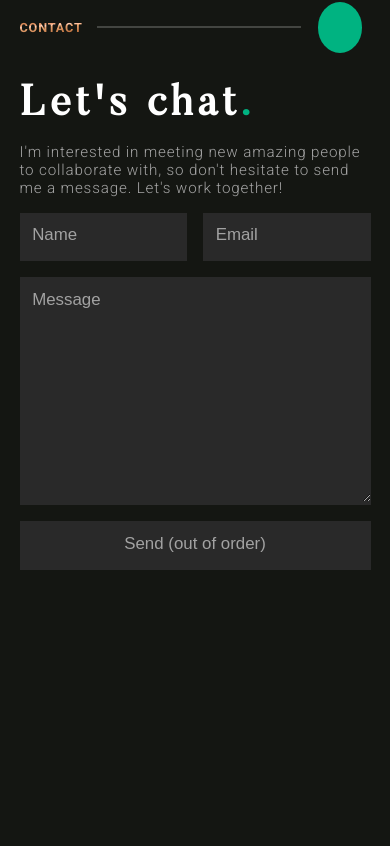
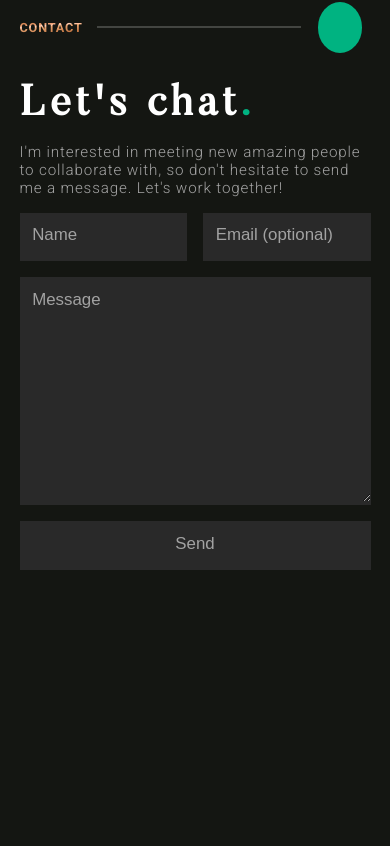
Before and after one commit to Huxyshuu/portfolio2024, a React (Vite) app: page / in a window 390 px wide. Shown: the part 4679-5544 px from the top of the page. Built offline with nearby package versions, Linux system fonts and the light colour scheme; some icons are missing; a web font is replaced by a local one.

Commit message:
Contac form test

```diff
--- a/src/App.scss
+++ b/src/App.scss
@@ -30,6 +30,7 @@ font-family: 'Roboto Condensed', sans-serif; */
 .App {
   background-color: var(--dark);
   max-width: 100vw;
+  overflow-x: clip;
 }
 
 .greenDot {
@@ -293,7 +294,6 @@ font-family: 'Roboto Condensed', sans-serif; */
 
   .mainContent {
     margin: 0;
-    overflow-x: clip;
 
     .ellipse-gray {
       margin-left: -10rem;
--- a/src/components/contactForm/ContactForm.jsx
+++ b/src/components/contactForm/ContactForm.jsx
@@ -4,15 +4,14 @@ import './ContactForm.scss'
 export default function ContactForm() {
   return (
     <div>
-        <form id="contact-form" action="" method="POST">
-            <input type="hidden" name="access_key" value="8d741132-4400-4c09-a235-9f1a65a25beb"/>
+        <form id="contact-form" action="https://formsubmit.co/el/38c4dba6f8061f9b985b9c6d425ea049" method="POST">
             <div id="contact-sender-info">
               <input id="contact-name" type="text" name="Name" placeholder="Name" required/>
-              <input id="contact-email" type="email" name="Email" placeholder="Email" required/>
+              <input id="contact-email" type="email" name="Email" placeholder="Email (optional)"/>
             </div>
             <textarea name="Message" id="contactMessage" placeholder="Message"
             cols="30" rows="10" required></textarea>
-            <button>Send (out of order)</button>
+            <button type="submit">Send</button>
         </form>
     </div>
   )
--- a/src/components/contactForm/ContactForm.scss
+++ b/src/components/contactForm/ContactForm.scss
@@ -2,7 +2,7 @@ form {
     display: flex;
     flex-direction: column;
     margin-right: 5vh;
-    width: 50%;
+    width: 100%;
 
     #contact-sender-info {
         width: 100%;
@@ -57,8 +57,8 @@ form {
     }
 }
 
-@media screen and (max-width: 440px) {
+@media screen and (min-width: 440px) {
     form {
-        width: 100%;
+        width: 50%;
     }
 }
```
